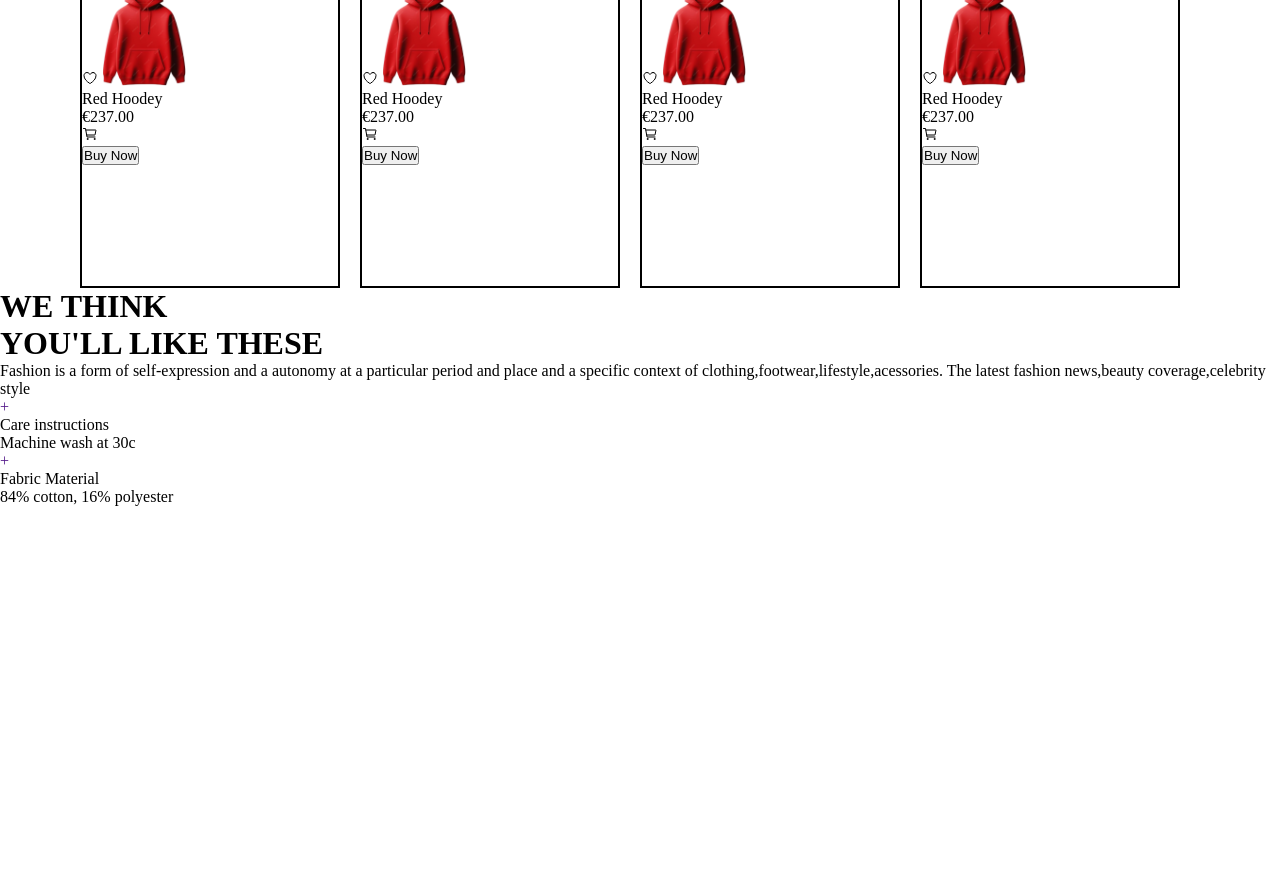
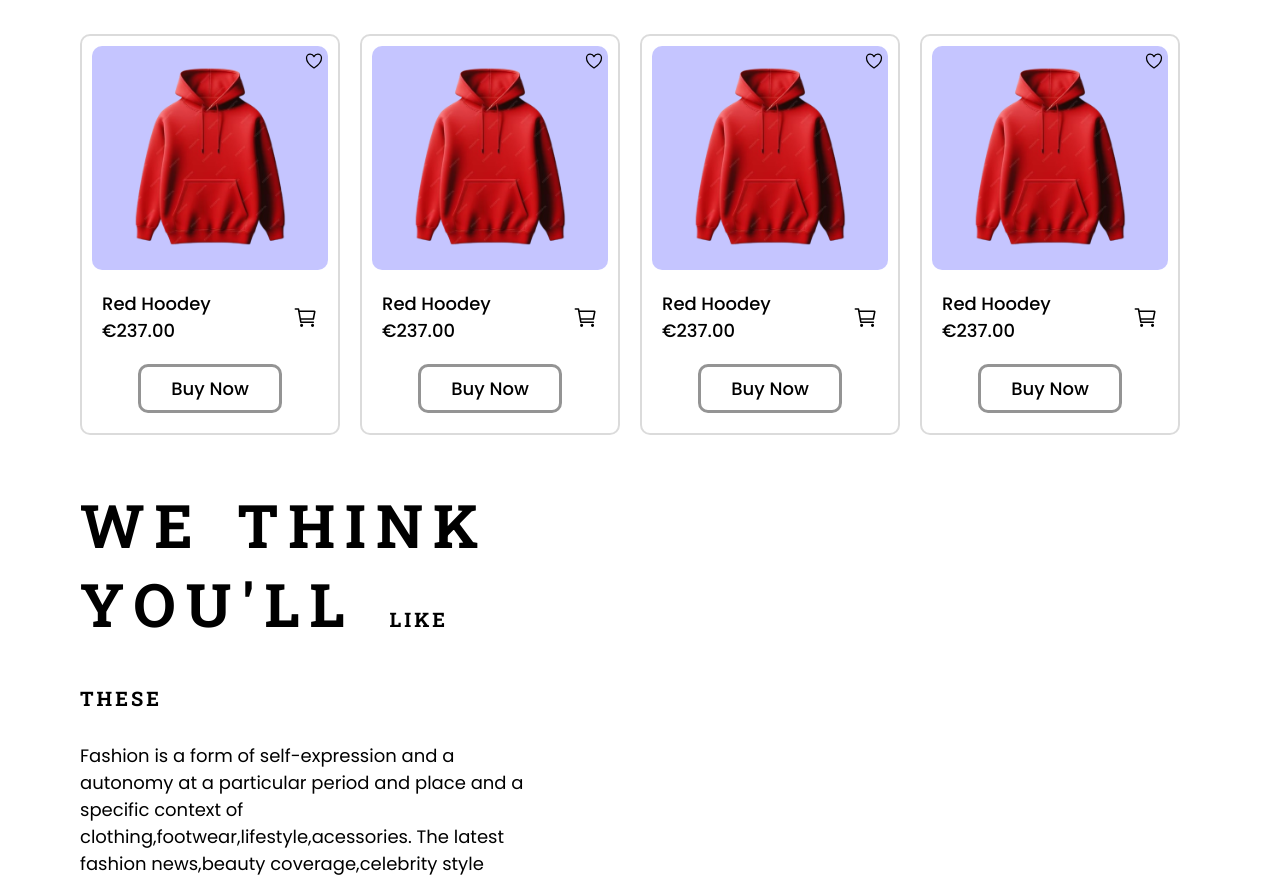
Before and after one commit to PranavNarayan7034/Clothy_fashion_store, a plain HTML site: page index.html in a window 1280 px wide. Shown: the part 540-1434 px from the top of the page. Before the commit the page ends 1046 px from the top, so only its background shows below. Drawn offline with nearby package versions, Linux system fonts and the light colour scheme; files whose address does not match are found by name.

Commit message:
Update style.css

```diff
--- a/style.css
+++ b/style.css
@@ -134,11 +134,97 @@
     margin:0 80px;
 }
 .prod{
-    border: 2px solid;
+    border: 2px solid rgba(0, 0, 0, 0.14);
+    border-radius: 10px;
     width: 25%;
     margin-right:20px;
-    height: 300px;
 }
+.image{
+    background-color: rgba(0, 0, 255, 0.229);
+    border-radius: 10px;
+    margin: 10px;
+    text-align: center;
+    position: relative;
+}
+
+.image ion-icon{
+    position: absolute;
+    top: 5px;
+    left: 90%;
+    height: 20px;
+    width: 20px;
+}
+
 .prod_img{
-    height: 100px;
+    height: 180px;
+    padding: 20px;
+    transition: 0.5s;
 }
+.prod_img:hover{
+    transform: scale(1.1,1.1);
+}
+
+.info{
+    display: flex;
+    justify-content: space-between;
+    align-items: center;
+    margin: 20px;
+}
+.details p{
+    font-family: poppins;
+    font-size: 18px;
+    font-weight: 500;
+}
+.info ion-icon{
+    height: 25px;
+    width: 25px;
+}
+.btn{
+    text-align: center;
+    margin-bottom: 20px;
+}
+.btn button{
+    padding: 8px 30px;
+    font-size: 18px;
+    font-family: poppins;
+    background-color: transparent;
+    border: 3px solid rgba(0, 0, 0, 0.419);
+    border-radius: 10px;
+    font-weight: 500;
+}
+.btn button:hover{
+    background-color: rgba(255, 0, 0, 0.577);
+    color: white;
+}
+.products{
+    margin-top: 50px;
+}
+.description{
+    display: flex;
+    justify-content: space-between;
+    margin: 50px 80px;
+}
+.content{
+    width: 40%;
+}
+.content h1{
+    font-family: roboto slab;
+    font-size: 60px;
+    word-spacing: 10px ;
+    letter-spacing: 10px;
+}
+.content h1 span{
+    font-size: 20px;
+    letter-spacing: 3px;
+}
+.content p{
+    margin: 20px 0;
+    font-size: 18px;
+    font-family: poppins;
+}
+
+
+
+.model{
+    width: 40%;
+}
```
